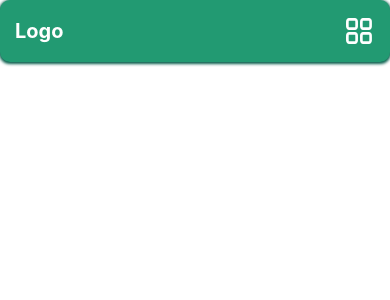
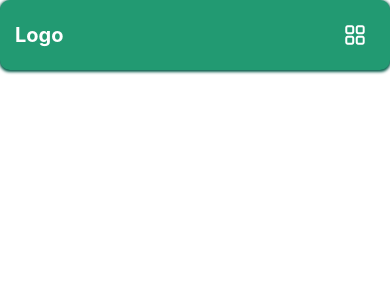
Before and after one commit to yilan-luo/navbar, a Vue app: page /second in a window 390 px wide. Shown: the top 300 px of the page. Built offline with nearby package versions, Linux system fonts and the light colour scheme.

Commit message:
把第二个nav的图标加了个圆形阴影

```diff
--- a/src/components/secondNav.vue
+++ b/src/components/secondNav.vue
@@ -81,8 +81,19 @@ const openMenu = () => {
 }
 
 .icon {
+    width: 32px;
+    height: 32px;
+    align-items: center;
     display: none;
     cursor: pointer;
+    padding: 4px;
+    box-sizing: content-box;
+    border-radius: 50%;
+}
+
+.icon:hover {
+    transition-duration: 0.3s;
+    background-color: rgb(17, 102, 49);
 }
 
 @media (max-width: 780px) {
@@ -95,7 +106,7 @@ const openMenu = () => {
         flex-direction: column;
         position: absolute;
         background-color: rgb(34, 154, 114);
-        top: 63px;
+        top: 76px;
         right: 0px;
         box-shadow: 0 1px 3px 1px;
         padding: 20px 10px;
--- a/src/components/thirdNav.vue
+++ b/src/components/thirdNav.vue
@@ -29,4 +29,5 @@ const forthNav = useForthItemStore();
             {{ forthNav.name }}
         </router-link>
     </div>
+    <div>像Gemini那样，一比一复刻</div>
 </template>
```
